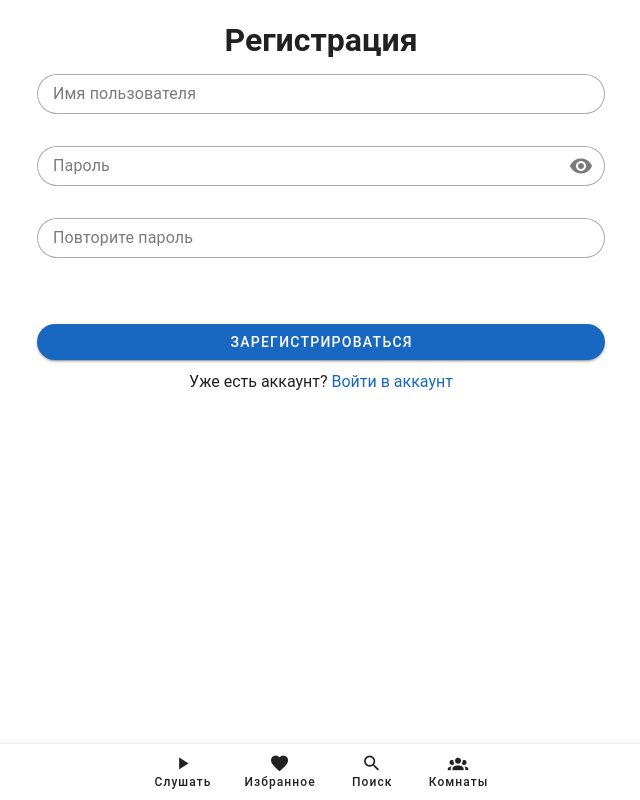
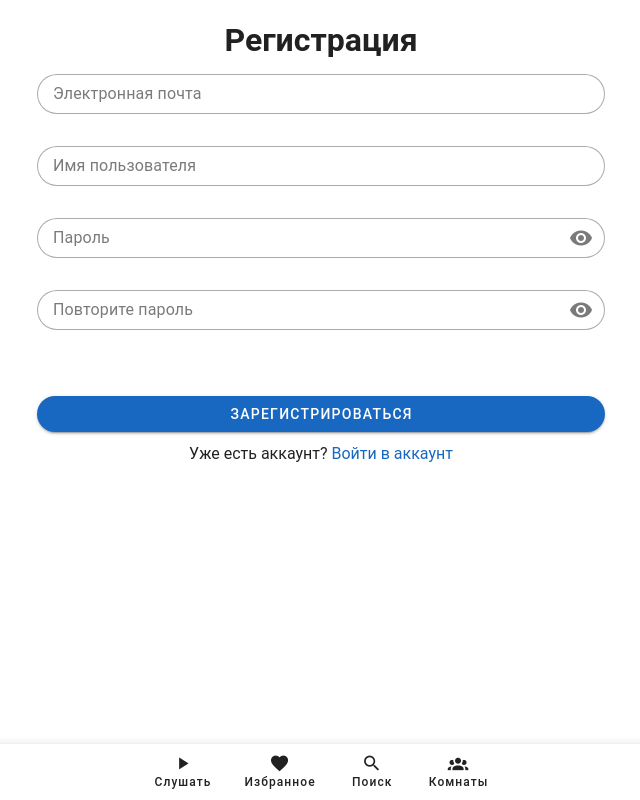
Before and after one commit to khalaeva/MTS-audio, a Vue app: page /register in a window 1280 px wide. Shown: the whole page, without its empty margins (319-959 px from the left). Built offline with nearby package versions, Linux system fonts and the light colour scheme.

Commit message:
improved registration

```diff
--- a/package.json
+++ b/package.json
@@ -10,6 +10,7 @@
   },
   "dependencies": {
     "@mdi/font": "7.0.96",
+    "axios": "^1.6.2",
     "core-js": "^3.29.0",
     "pinia": "^2.0.0",
     "prettier": "^3.1.0",
--- a/src/App.vue
+++ b/src/App.vue
@@ -1,6 +1,6 @@
 <template>
     <v-app>
-      <Navbar/>
+        <Navbar />
         <v-main class="main">
             <div class="container">
                 <router-view />
--- a/src/components/AuthForm.vue
+++ b/src/components/AuthForm.vue
@@ -4,8 +4,20 @@
         <v-form
             v-model="isFormValid"
             @submit.prevent="formSubmit()"
+            validate-on="submit"
             class="element"
         >
+            <v-text-field
+                v-if="!props.loginStage"
+                v-model="userData.email"
+                :rules="[formRules.required, formRules.isEmail]"
+                class="element"
+                label="Электронная почта"
+                density="compact"
+                variant="outlined"
+                rounded
+                required
+            />
             <v-text-field
                 v-model="userData.username"
                 :rules="[formRules.required, formRules.counter]"
@@ -21,9 +33,9 @@
             <v-text-field
                 ref="passwordInput"
                 v-model="userData.password"
-                @click:append-inner="changeVisibility()"
+                @click:append-inner="changeVisibility(passwordObj)"
                 :rules="[formRules.required]"
-                :append-inner-icon="passwordIcon"
+                :append-inner-icon="passwordsIcon(passwordObj.isTextVisible)"
                 class="element"
                 type="password"
                 label="Пароль"
@@ -34,8 +46,13 @@
             />
             <v-text-field
                 v-if="!props.loginStage"
+                ref="repeatPasswordInput"
                 v-model="userData.repeatedPassword"
+                @click:append-inner="changeVisibility(repeatPasswordObj)"
                 :rules="[formRules.required, formRules.passwordMatch]"
+                :append-inner-icon="
+                    passwordsIcon(repeatPasswordObj.isTextVisible)
+                "
                 class="element"
                 type="password"
                 label="Повторите пароль"
@@ -63,9 +80,22 @@
 </template>
 
 <script setup lang="ts">
-import { ref, reactive, computed } from 'vue'
+import { ref, reactive, computed, Ref } from 'vue'
 import { RouteLocationRaw } from 'vue-router'
+import axios from 'axios'
 import router from '@/router'
+
+interface PasswordData<T = HTMLInputElement> {
+    input: T
+    isTextVisible: boolean
+}
+
+interface UserData {
+    username: string
+    password: string
+    repeatedPassword?: string
+    email?: string
+}
 
 const props = withDefaults(
     defineProps<{
@@ -78,6 +108,7 @@ const content = computed(() =>
         ? {
               headerText: 'Вход',
               submitButtonText: 'Войти',
+              submitLink: 'login',
               footerText: 'Нет аккаунта?',
               footerLinkText: 'Зарегистрироваться',
               footerLinkObj: <RouteLocationRaw>{ name: 'registration' },
@@ -86,6 +117,7 @@ const content = computed(() =>
         : {
               headerText: 'Регистрация',
               submitButtonText: 'Зарегистрироваться',
+              submitLink: 'register',
               footerText: 'Уже есть аккаунт?',
               footerLinkText: 'Войти в аккаунт',
               footerLinkObj: <RouteLocationRaw>{ name: 'login' },
@@ -97,29 +129,52 @@ const errorText = ref('')
 const isError = computed(() => !!errorText.value)
 
 const userData = reactive({
+    email: '',
     username: '',
     password: '',
     repeatedPassword: '',
 })
+const userDataToSend = computed(() => {
+    const result: UserData = {
+        username: userData.username,
+        password: userData.password,
+    }
+    if (props.loginStage) {
+        result.email = userData.email
+        result.repeatedPassword = userData.repeatedPassword
+    }
+    return result
+})
 const maxUsernameLength = ref(20)
-const passwordInput = ref<HTMLInputElement | null>(null)
-const showPassword = ref(false)
-const passwordIcon = computed(() =>
-    showPassword.value ? 'mdi-eye-off' : 'mdi-eye',
+const passwordInput = ref<HTMLInputElement>()
+const passwordObj = reactive<PasswordData<Ref<HTMLInputElement>>>({
+    input: passwordInput,
+    isTextVisible: false,
+})
+const repeatPasswordInput = ref<HTMLInputElement>()
+const repeatPasswordObj = reactive<PasswordData<Ref<HTMLInputElement>>>({
+    input: repeatPasswordInput,
+    isTextVisible: false,
+})
+const passwordsIcon = computed(
+    () => (isVisible: boolean) => (isVisible ? 'mdi-eye-off' : 'mdi-eye'),
 )
-function changeVisibility() {
-    showPassword.value = !showPassword.value
-    if (!passwordInput.value) {
+function changeVisibility(passwordData: PasswordData) {
+    passwordData.isTextVisible = !passwordData.isTextVisible
+    if (!passwordData.input) {
         return
     }
-    passwordInput.value.type = showPassword.value ? 'text' : 'password'
-    const passwordLength = userData.password.length
-    passwordInput.value.setSelectionRange(passwordLength, passwordLength)
+    passwordData.input.type = passwordData.isTextVisible ? 'text' : 'password'
+    const passwordLength = passwordData.input.value.length
+    passwordData.input.setSelectionRange(passwordLength, passwordLength)
 }
 
 const isFormValid = ref<boolean | null>(null)
 const formRules = reactive({
     required: (value: string) => !!value || 'Обязательное поле',
+    isEmail: (value: string) =>
+        /^[\w-\.]+@([\w-]+\.)+[\w-]{2,4}$/.test(value) ||
+        'Неверный адрес электронной почты',
     counter: (value: string) =>
         value.length <= maxUsernameLength.value ||
         `Максимум ${maxUsernameLength.value} символов`,
@@ -132,7 +187,9 @@ async function formSubmit() {
             return
         }
         errorText.value = ''
-        // await axios.post(props.submitObj.url, userData, props.submitObj.config)
+        await axios.post(content.value.submitLink, userDataToSend.value, {
+            timeout: 3000,
+        })
         router.push(content.value.redirectLink)
     } catch (e) {
         console.log(e)
--- a/src/main.js
+++ b/src/main.js
@@ -12,9 +12,12 @@ import App from './App.vue'
 
 // Composables
 import { createApp } from 'vue'
+import axios from 'axios'
 
 const app = createApp(App)
 
 registerPlugins(app)
 
 app.mount('#app')
+
+axios.defaults.baseURL = import.meta.env.VITE_SERVER_URL
```
Also changed, not shown: 2 other files (tests, documents, lock files or other folders).
